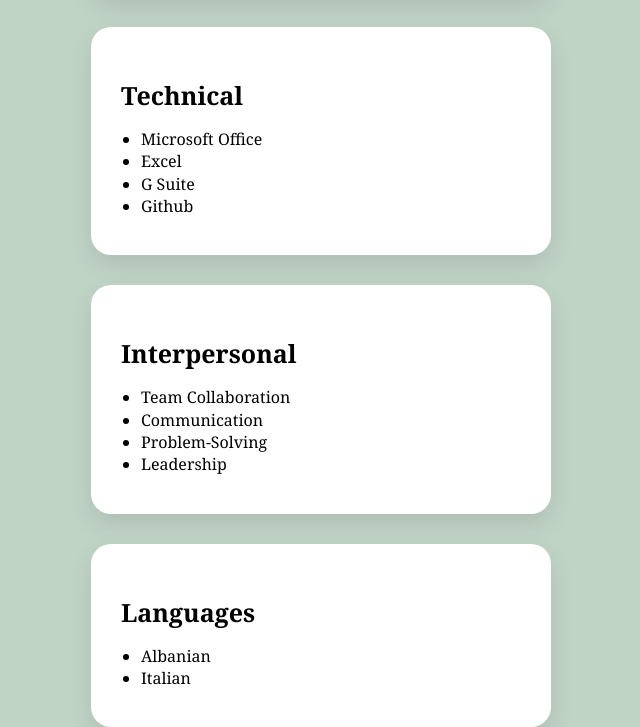
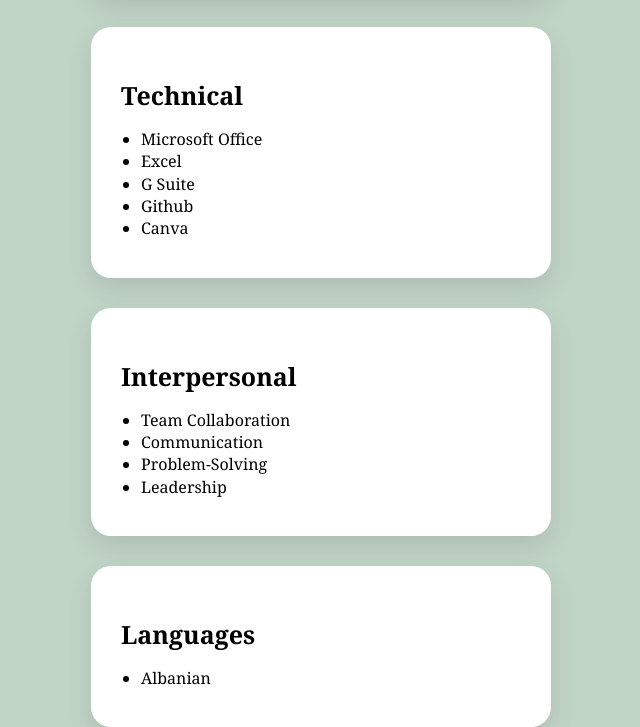
Before and after one commit to alinan1/Projects, a plain HTML site: page skills.html in a window 1280 px wide. Shown: the part 443-1170 px from the top of the page, without its empty margins (319-959 px from the left). Drawn offline with Linux system fonts and the light colour scheme.

Commit message:
Update skills.html

```diff
--- a/skills.html
+++ b/skills.html
@@ -106,6 +106,7 @@
             <li>Excel</li>
             <li>G Suite</li>
             <li>Github</li>
+            <li>Canva</li>
         </ul>
     </div>
 
@@ -123,7 +124,6 @@
         <h2>Languages</h2>
         <ul>
             <li>Albanian</li>
-            <li>Italian</li>
         </ul>
     </div>
 </body>
```
